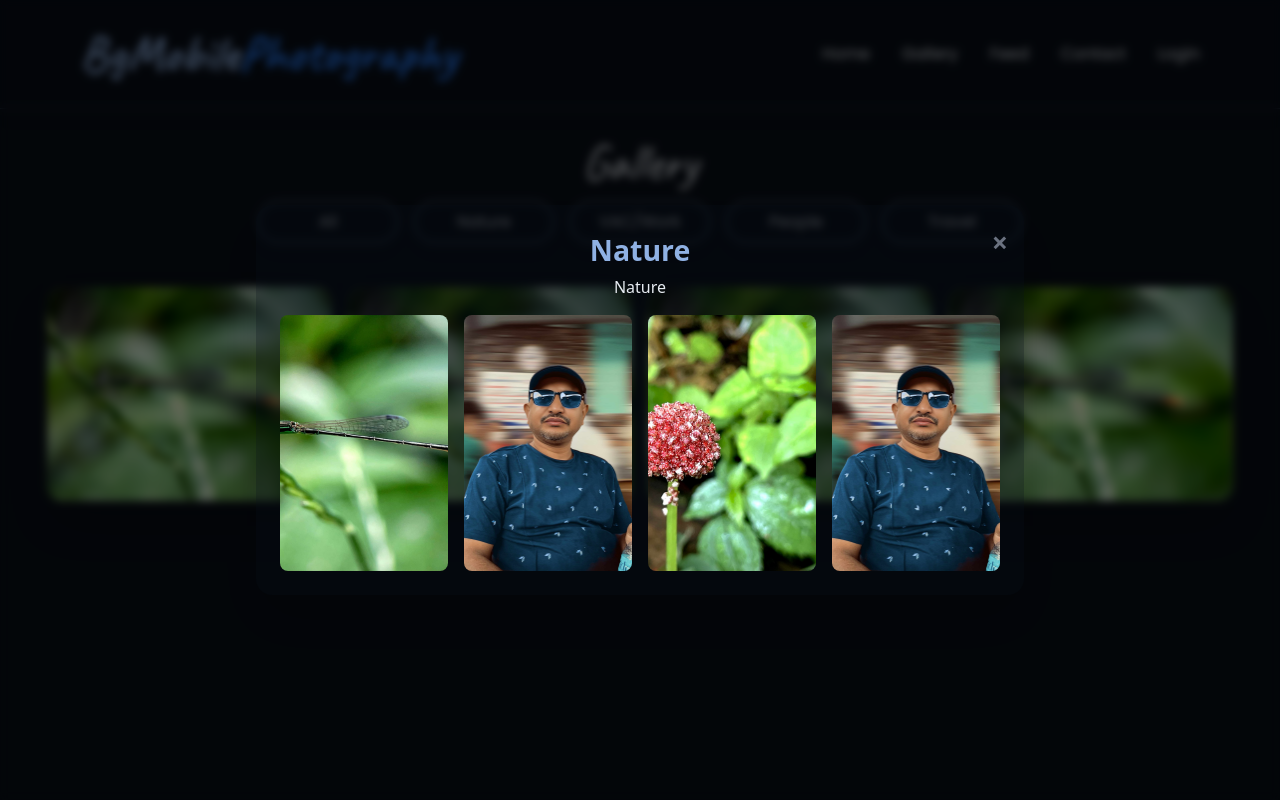
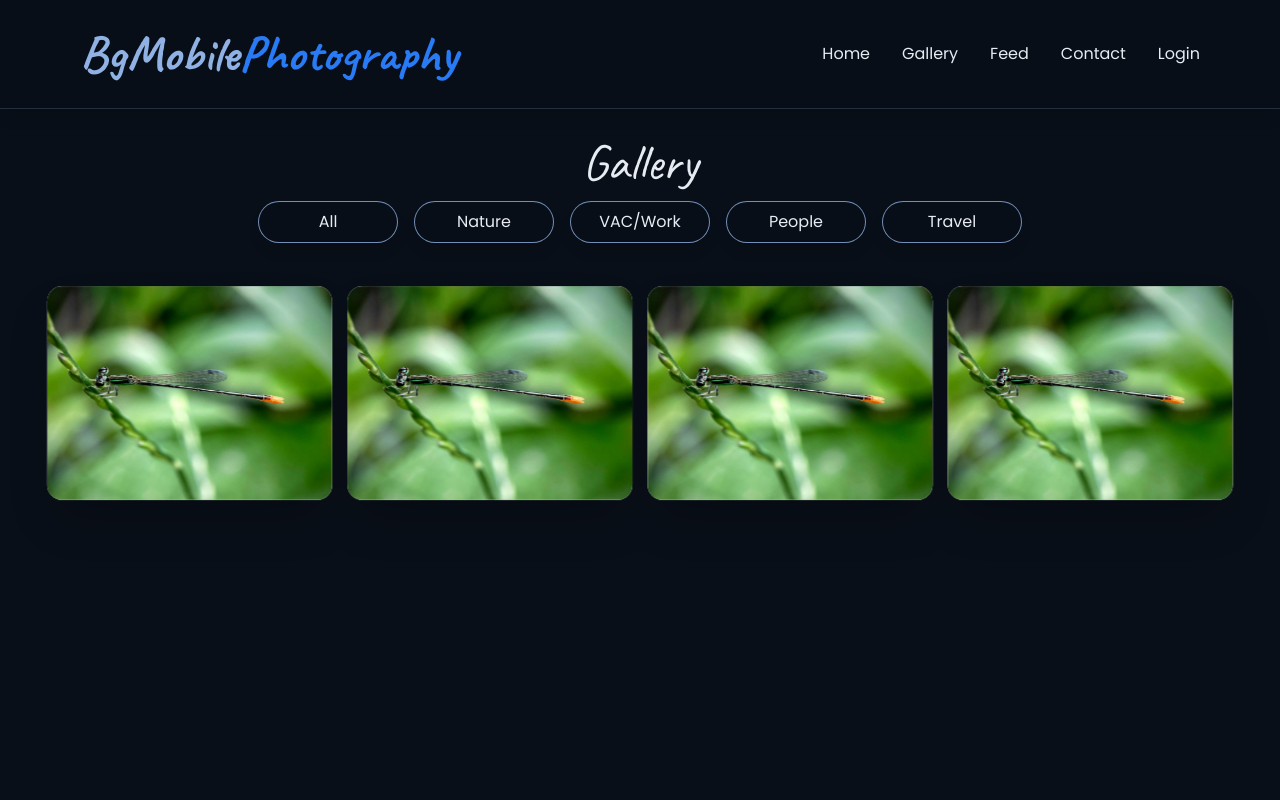
Before and after one commit to ishannepal82/BgMobilePhotography, a React (Vite) app: page /gallery in a window 1280 px wide. Shown: the top 800 px of the page. Built offline with nearby package versions, Linux system fonts and the light colour scheme.

Commit message:
Solve problems for integrations

```diff
--- a/src/pages/GalleryPage.tsx
+++ b/src/pages/GalleryPage.tsx
@@ -23,13 +23,15 @@ const Albums: Albums[] = [
   ]
 
 export default function GalleryPage() {
-  const [isOpen, setIsOpen] = useState(true);
+  const [isOpen, setIsOpen] = useState(false);
+
+  const toggleModal = () => setIsOpen(!isOpen);
   return (
     <>
     {isOpen && (
-        <AlbumView albumTitle={Albums[0].title} albumDescription={Albums[0].title} albumImages={Albums[0].images}/>
+        <AlbumView albumTitle={Albums[0].title} albumDescription={Albums[0].title} albumImages={Albums[0].images} onClose={toggleModal}/>
     )}
-    <div className="h-full w-full p-4 bg-background text-white relative ">
+    <div className="h-[100%] sm:h-screen w-full p-4 bg-background text-white relative ">
       <div className="flex justify-between items-center text-text font-accent w-full text-center">
         <h1 className="font-heading text-4xl text-text w-full">Gallery</h1>
       </div>
@@ -40,7 +42,7 @@ export default function GalleryPage() {
           ))}
         </div>
       </div>
-      <div className="scale-[95%] z-10 h-[100vh]">
+      <div className="scale-[95%] z-10 h-[100%] sm:h-full">
         <GalleryCluster Albums={Albums}/>
       </div>
     </div>
```
